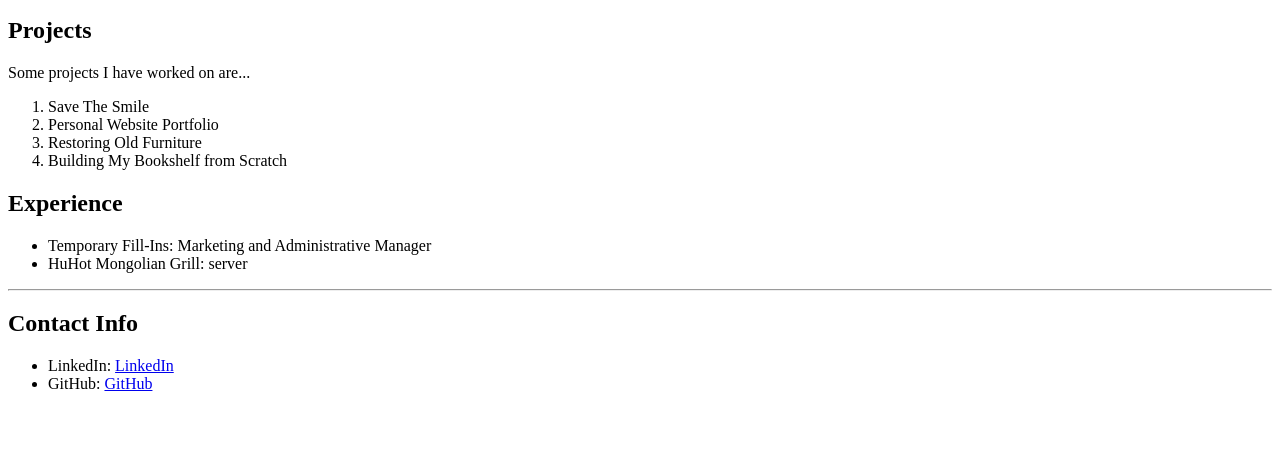
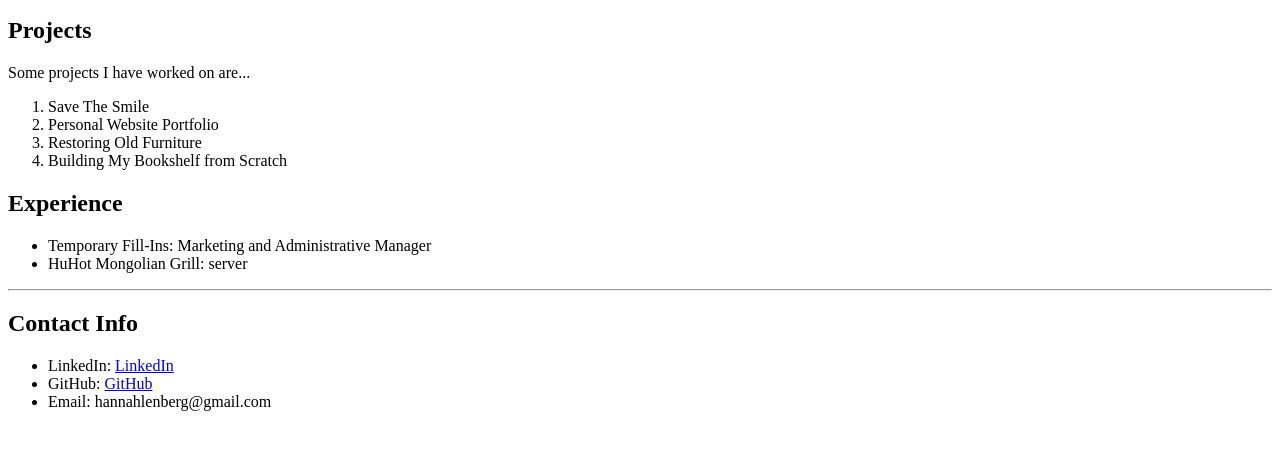
Before and after one commit to jellyfish-cutie/portfolio, a plain HTML site: page index.html in a window 1280 px wide. Shown: the part 119-568 px from the top of the page. Drawn offline with Linux system fonts and the light colour scheme.

Commit message:
Adding Email to Contact Info

```diff
--- a/index.html
+++ b/index.html
@@ -32,6 +32,7 @@
       <ul>
         <li>LinkedIn: <a href='https://www.linkedin.com/in/hannah-lenberg/'>LinkedIn</a></li>
         <li>GitHub: <a href='https://github.com/jellyfish-cutie'>GitHub</a></li>
+        <li>Email: hannahlenberg@gmail.com</li>
       </ul>
 
   </body>
```
